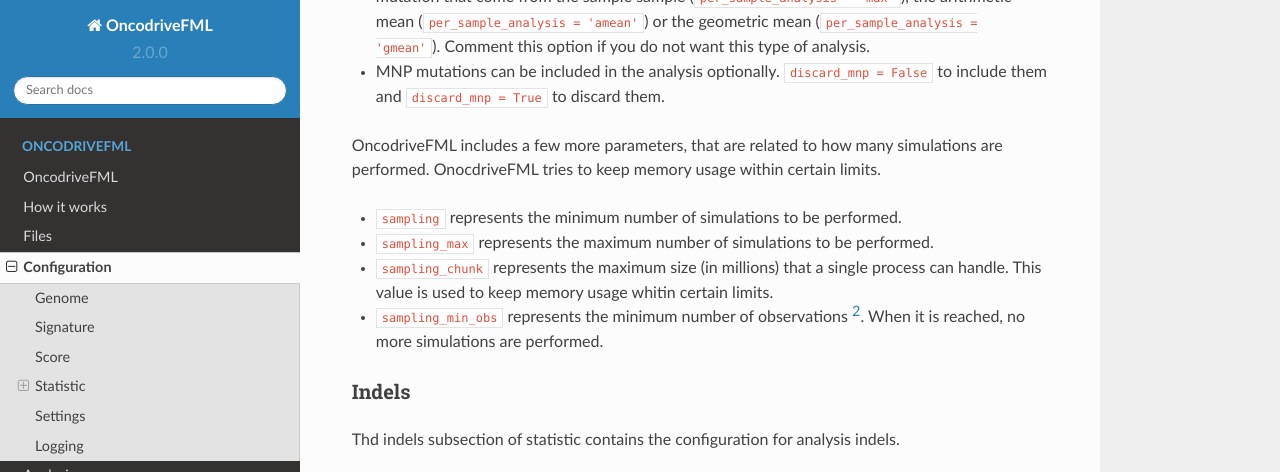
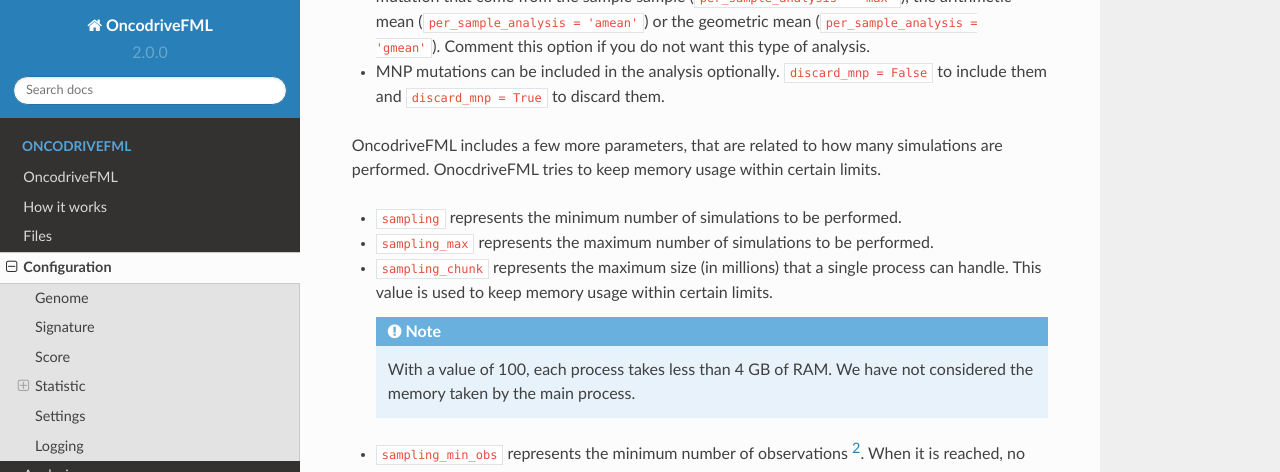
Before and after one commit to bbglab/oncodrivefml, a Sphinx documentation site: the page built from docs/source/configuration.rst, in a window 1280 px wide and 900 px high, scrolled down 3876 px, cut to the strip 0-472 px from the top of the window. Built offline with Sphinx 7.4.7 and the Read the Docs theme 2.0.0, drawn with Linux system fonts in a browser that asks for light colours; formulas are drawn with MathJax 3; pages that are not in the unit, such as notebooks, are missing from menus.

Commit message:
Added estimation of memory consumption in docs

```diff
--- a/docs/source/configuration.rst
+++ b/docs/source/configuration.rst
@@ -215,7 +215,13 @@ certain limits.
 
 - ``sampling_chunk`` represents the maximum size (in millions)
   that a single process can handle. This value is
-  used to keep memory usage whitin certain limits.
+  used to keep memory usage within certain limits.
+
+  .. note::
+
+     With a value of 100, each process takes less than 4 GB
+     of RAM. We have not considered the memory taken by
+     the main process.
 
 - ``sampling_min_obs`` represents the minimum
   number of observations [#obs]_. When it is reached,
--- a/docs/source/index.rst
+++ b/docs/source/index.rst
@@ -21,7 +21,7 @@ Contents:
    signature
    output
    inside
-   pitfalls
+   caveats
 
 
 .. toctree::
```
